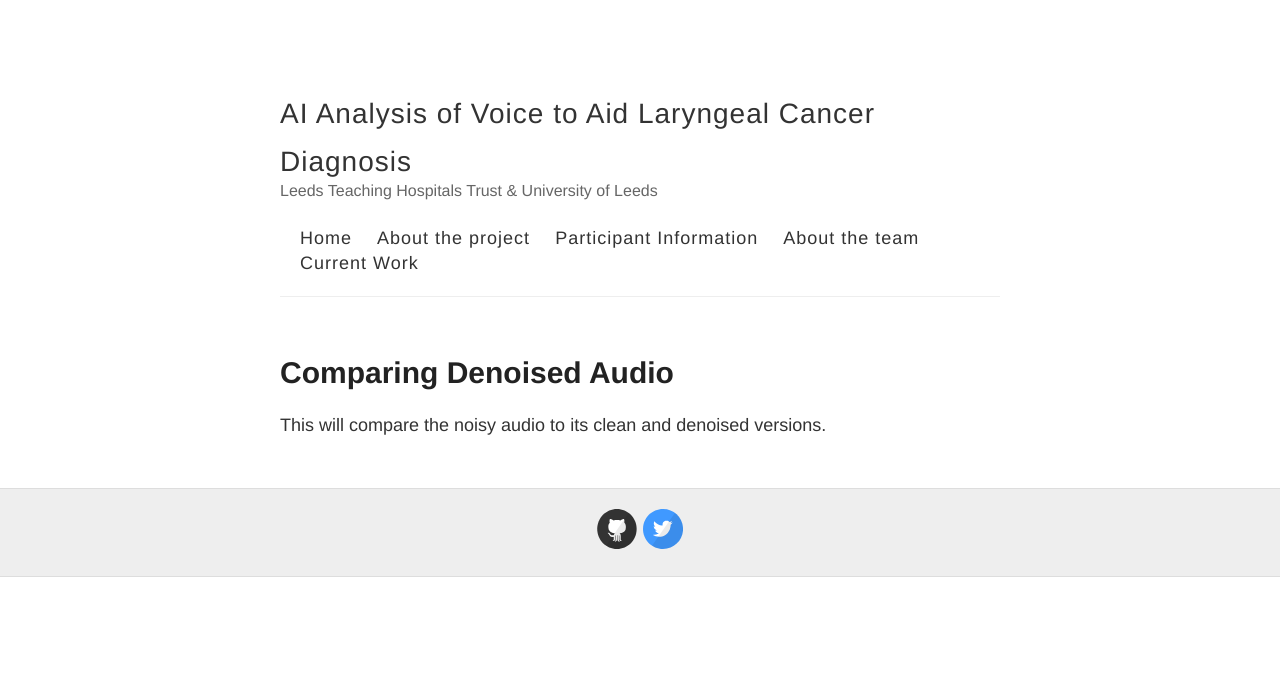
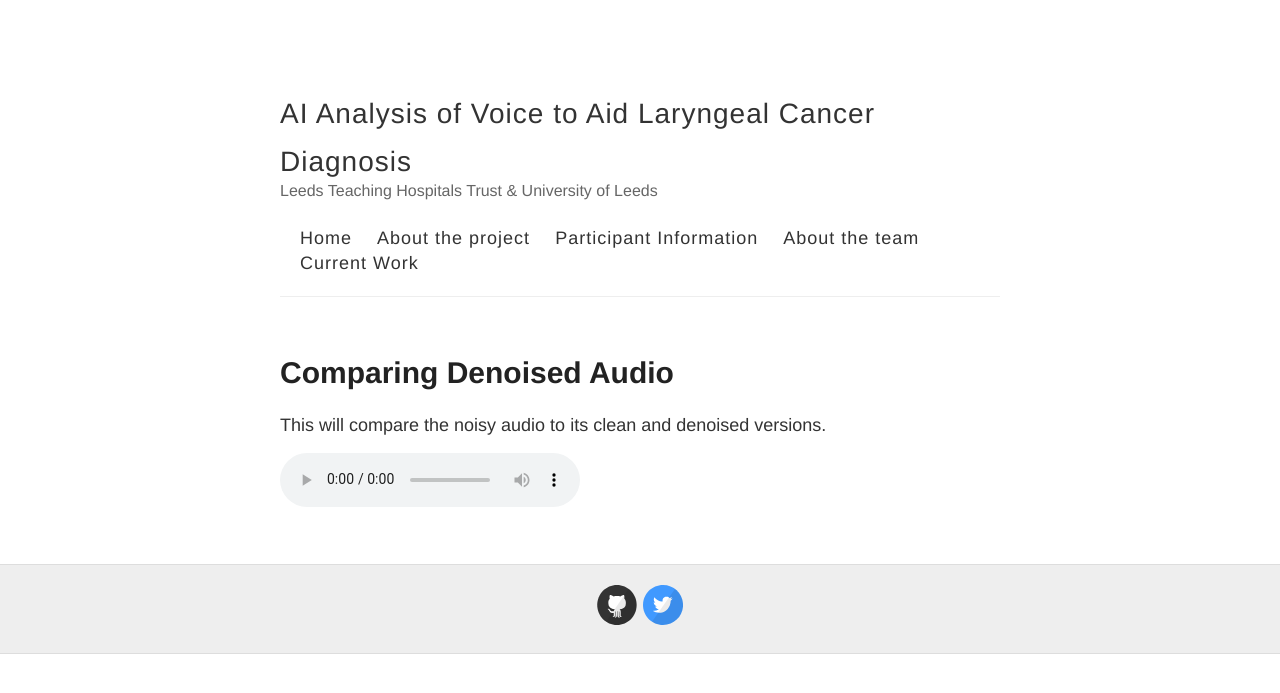
Before and after one commit to mary-paterson/mary-paterson.github.io, a Jekyll site: the page built from DenoisedAudio.md, in a window 1280 px wide. Shown: the top 693 px of the page. Built offline with Jekyll 4.4.1, drawn with Linux system fonts in a browser that asks for light colours.

Commit message:
Update DenoisedAudio.md

```diff
--- a/DenoisedAudio.md
+++ b/DenoisedAudio.md
@@ -5,3 +5,8 @@
 ---
 
 This will compare the noisy audio to its clean and denoised versions.
+
+<audio controls>
+  <source src="Audio/clean_1027-i_n.wav" type="audio/wav">
+Your browser does not support the audio element.
+</audio>
```
